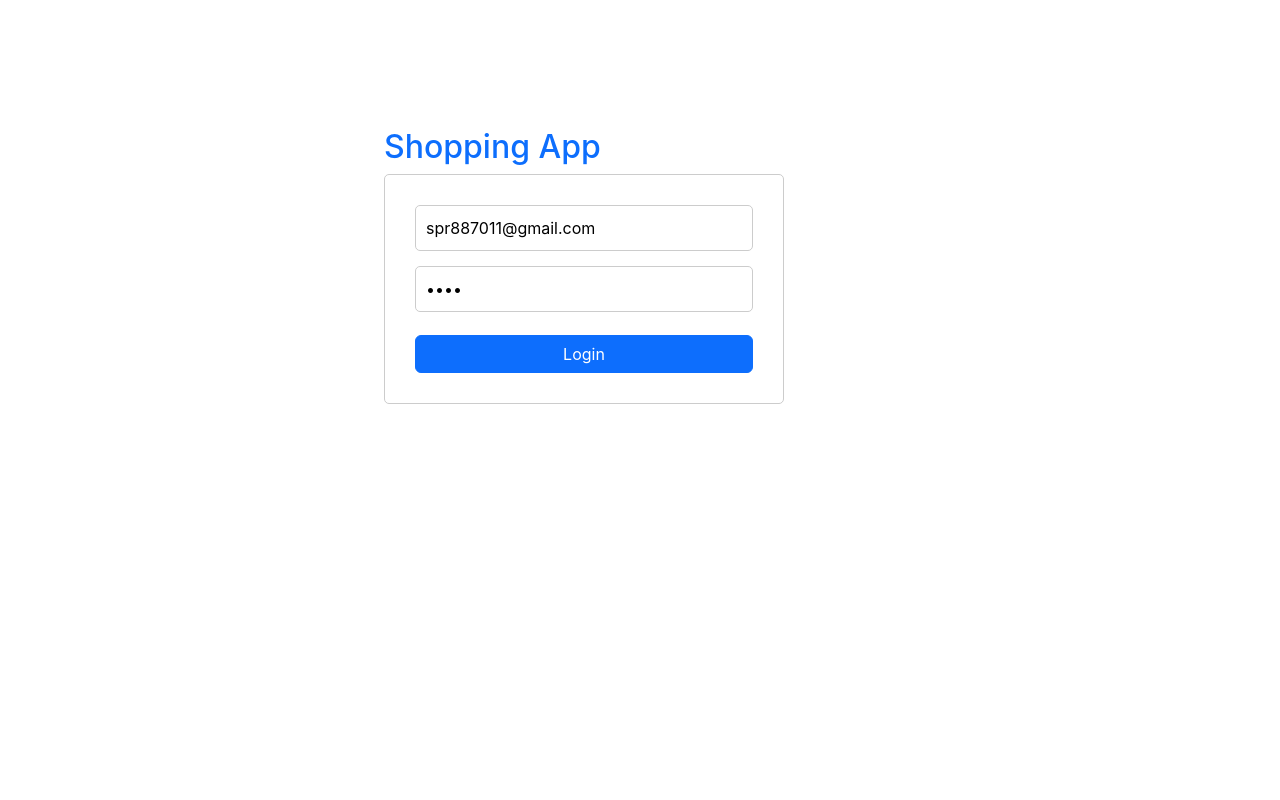
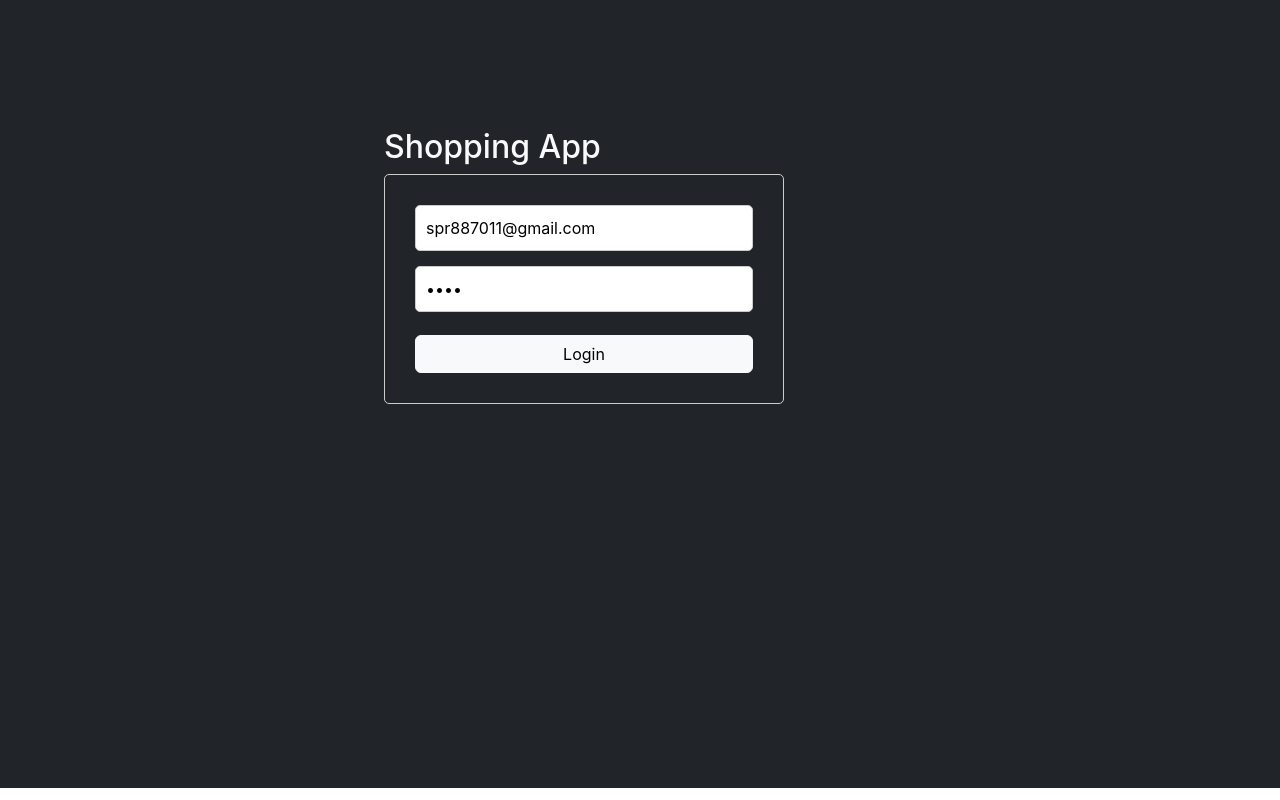
Before and after one commit to Praveenraj-subramaniyan/shop-homepage, a React (Create React App) app: page / in a window 1280 px wide. Built offline with nearby package versions, Linux system fonts and the light colour scheme.

Commit message:
4 th heading and description changes

```diff
--- a/src/Page/CSS/Login.css
+++ b/src/Page/CSS/Login.css
@@ -39,6 +39,8 @@ label {
     top: 0;
   }
   .LoginMainDiv{
-    margin-top: 10%;
-    margin-left: 30%;
+    padding-top: 10%;
+    padding-left: 30%;
+    padding-right: 10%;
+    padding-bottom: 30%;
   }
--- a/src/Page/Home.js
+++ b/src/Page/Home.js
@@ -42,7 +42,7 @@ function Home() {
       <Header cart={cart}/>
       <div className="Shopinstyle bg-dark mb-5">
         <h1>Shop in style</h1>
-        <h5>With this shop hompeage template</h5>
+        <h5>Explore the great shopping experience</h5>
       </div>
       <div className="container">
         <div className="row">
--- a/src/Page/Login.js
+++ b/src/Page/Login.js
@@ -50,8 +50,8 @@ function Login() {
       }));
     }
   return (
-    <div className="LoginMainDiv">
-      <h2 className="text-primary">Shopping App</h2>
+    <div className="LoginMainDiv bg-dark">
+      <h2 className="text-light">Shopping App</h2>
       <form id="loginForm" className="loginFormcls" onSubmit={handleSubmit}>
         <input
           type="email"
@@ -76,7 +76,7 @@ function Login() {
         </label>
         <button
           type="submit"
-          className="btn btn-primary btn-block btn-large  mt-2"
+          className="btn btn-light btn-block btn-large  mt-2"
         >
           Login
         </button>
```
